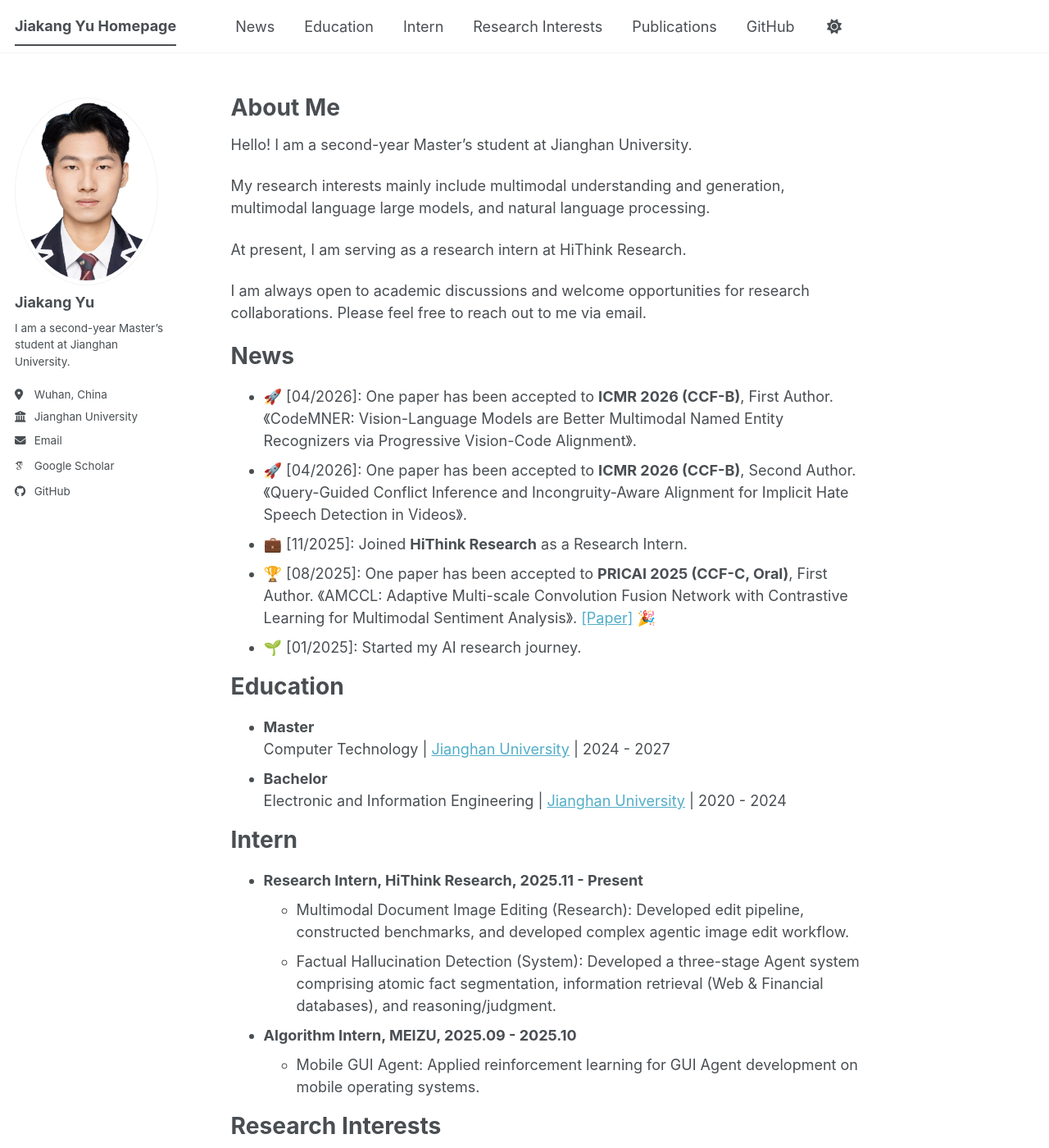
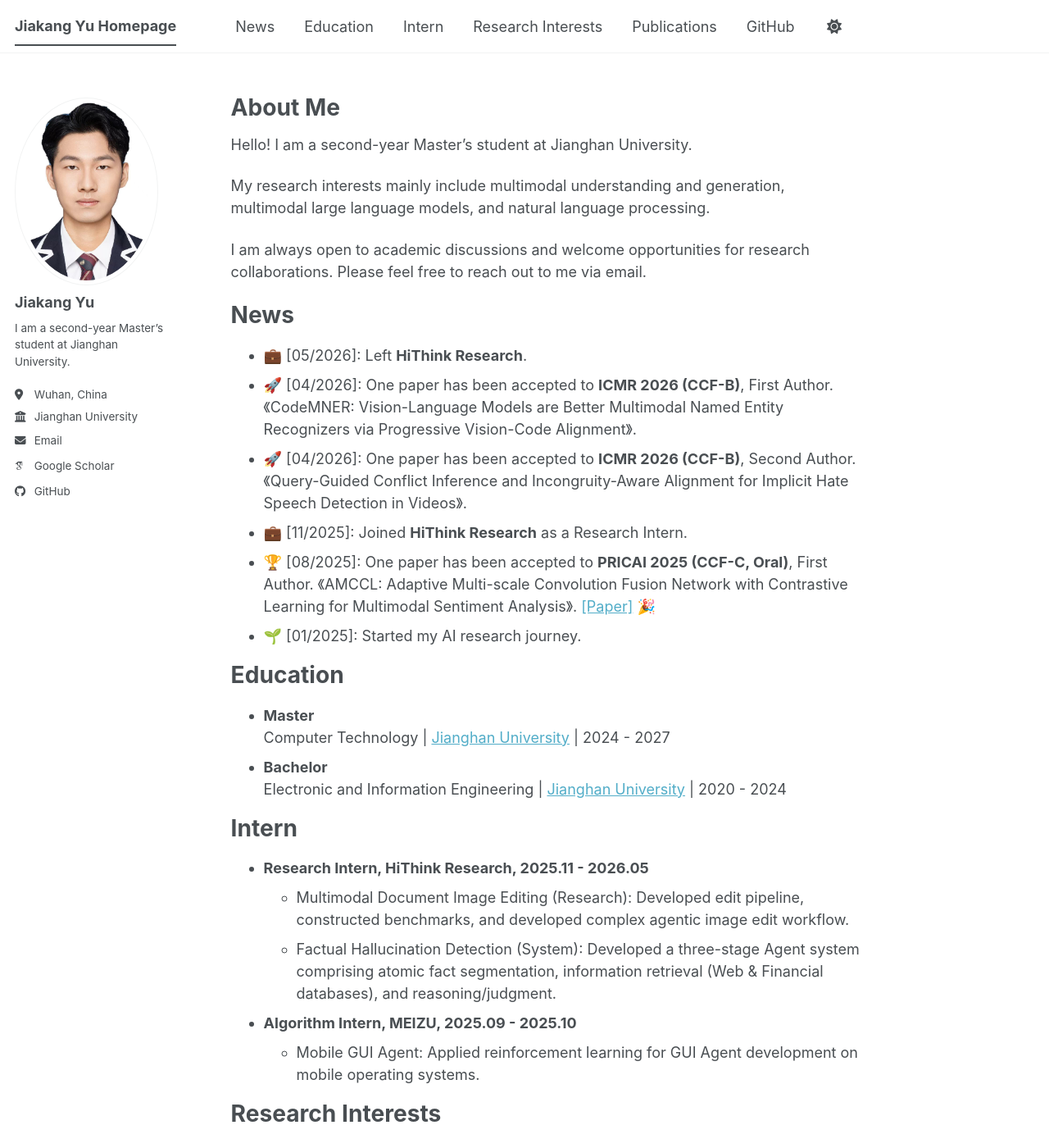
Before and after one commit to kaka-yjk/kaka-yjk.github.io, a Jekyll site: the page built from _pages/about.md, in a window 1280 px wide and 1400 px high. Shown: the whole window at 82% size. Built offline with Jekyll 4.4.1, drawn with Linux system fonts in a browser that asks for light colours; some web fonts are replaced; a script bundle is joined from its source files by our own code; library files that are not in the unit come from our copies.

Commit message:
update about.md: add news of leaving HiThink Research and correct terminology

```diff
--- a/_pages/about.md
+++ b/_pages/about.md
@@ -12,13 +12,12 @@ redirect_from:
 
 Hello! I am a second-year Master's student at Jianghan University.
 
-My research interests mainly include multimodal understanding and generation, multimodal language large models, and natural language processing.
-
-At present, I am serving as a research intern at HiThink Research.
+My research interests mainly include multimodal understanding and generation, multimodal large language models, and natural language processing.
 
 I am always open to academic discussions and welcome opportunities for research collaborations. Please feel free to reach out to me via email.
 
 <h1 id="news">News</h1>
+* 💼 [05/2026]: Left **HiThink Research**.
 * 🚀 [04/2026]: One paper has been accepted to **ICMR 2026 (CCF-B)**, First Author. 《CodeMNER: Vision-Language Models are Better Multimodal Named Entity Recognizers via Progressive Vision-Code Alignment》.
 * 🚀 [04/2026]: One paper has been accepted to **ICMR 2026 (CCF-B)**, Second Author. 《Query-Guided Conflict Inference and Incongruity-Aware Alignment for Implicit Hate Speech Detection in Videos》.
 * 💼 [11/2025]: Joined **HiThink Research** as a Research Intern.
@@ -32,7 +31,7 @@ I am always open to academic discussions and welcome opportunities for research
   Electronic and Information Engineering | [Jianghan University](https://www.jhun.edu.cn/) | 2020 - 2024
 
 <h1 id="intern">Intern</h1>
-* **Research Intern, HiThink Research, 2025.11 - Present**
+* **Research Intern, HiThink Research, 2025.11 - 2026.05**
   * Multimodal Document Image Editing (Research): Developed edit pipeline, constructed benchmarks, and developed complex agentic image edit workflow.
   * Factual Hallucination Detection (System): Developed a three-stage Agent system comprising atomic fact segmentation, information retrieval (Web & Financial databases), and reasoning/judgment.
 * **Algorithm Intern, MEIZU, 2025.09 - 2025.10**
```
